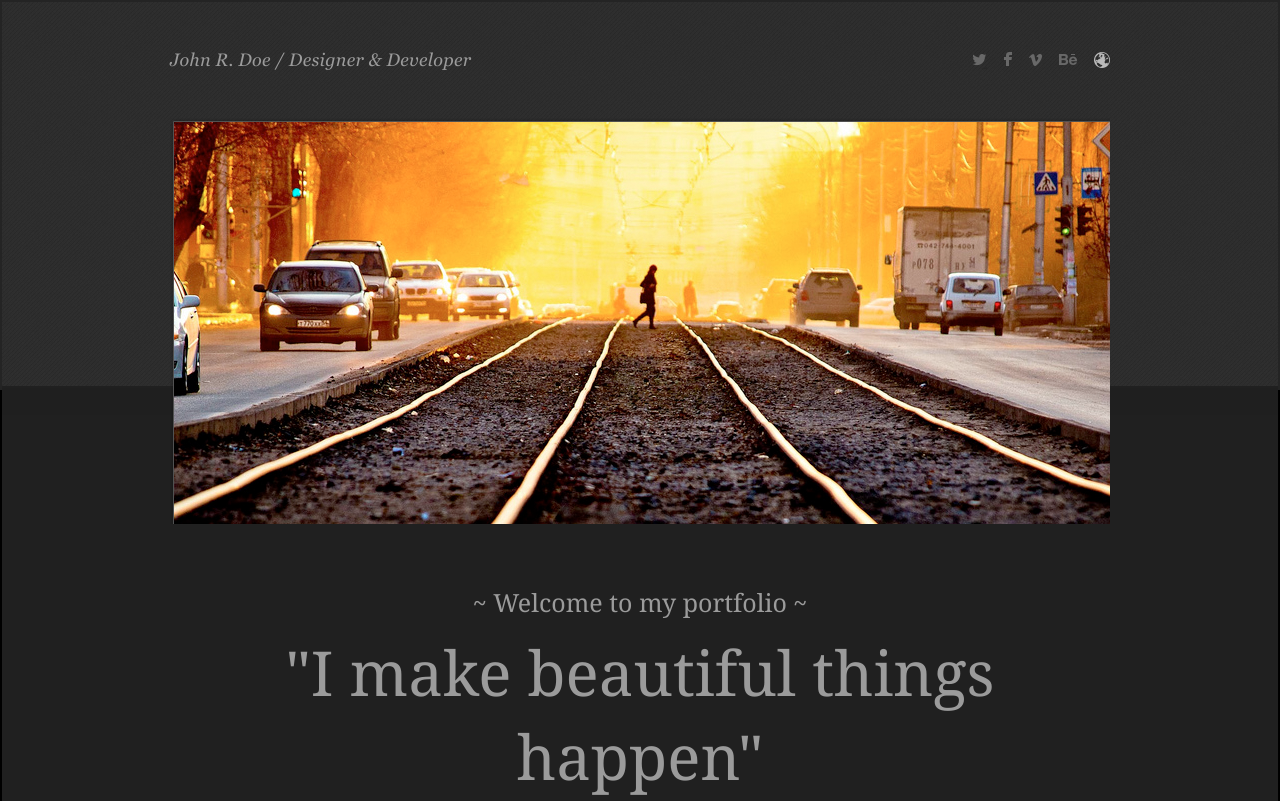
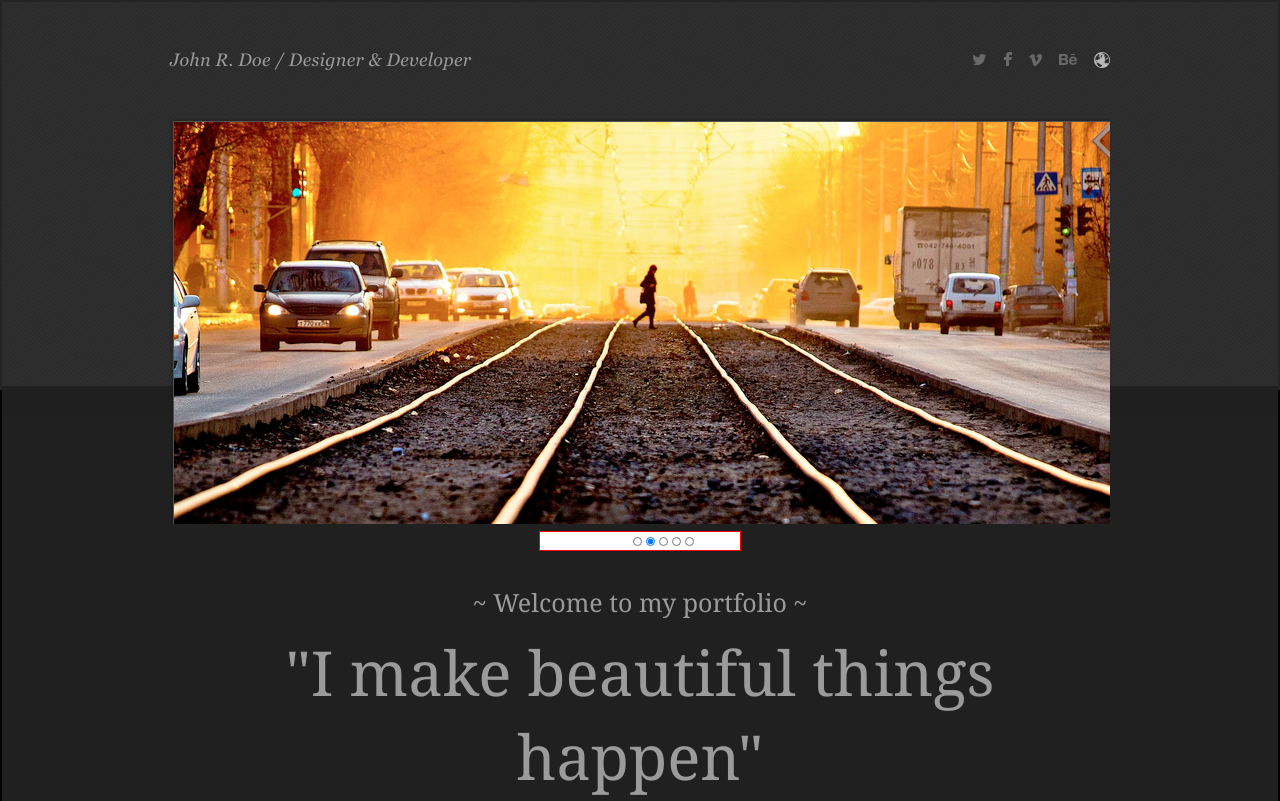
Before and after one commit to Re-z/WebPortfolio, a plain HTML site: page index.html in a window 1280 px wide. Shown: the top 801 px of the page. Drawn offline with Linux system fonts and the light colour scheme.

Commit message:
radio in process

```diff
--- a/index.html
+++ b/index.html
@@ -40,13 +40,13 @@
                 </ul>
             </div>
 
-           <!-- <div class="radio-wrapper">
-                <input class="radio-wrapper__radio" type="radio">
-                <input class="radio-wrapper__radio" type="radio" checked>
-                <input class="radio-wrapper__radio" type="radio">
-                <input class="radio-wrapper__radio" type="radio">
-                <input class="radio-wrapper__radio" type="radio">
-            </div> -->
+           <div class="radio-wrapper">
+                <input class="radio-wrapper__radio" type="radio" name="slider">
+                <input class="radio-wrapper__radio" type="radio" name="slider" checked>
+                <input class="radio-wrapper__radio" type="radio" name="slider">
+                <input class="radio-wrapper__radio" type="radio" name="slider">
+                <input class="radio-wrapper__radio" type="radio" name="slider">
+            </div>
 
         </header>
         <div class="space"></div>
--- a/style.css
+++ b/style.css
@@ -148,11 +148,31 @@ body {
     background-color: #1F1F1F;
     height: 27px;
 }
+/* RADIO BUTTONS */
 .radio-wrapper {
+    outline: 1px solid red;
+    padding-left: 93px;
     margin: 0 auto;
     background: white;
-    width: 300px;
+    margin-top: 53px;
+    width: 200px;
+    position: relative;
 }
+.radio-wrapper__radio {
+      width: 9px;
+    height: 9px;
+    cursor: pointer;
+}
+/*.radio-wrapper__radio:after {
+  content: "";
+  width: 9px;
+  height: 9px;
+  display: block;
+  position: absolute;
+  background-image: url("img/sprites.png");
+  background-position: 0 -214px
+} */
+
 .description-wrapper {
     min-width: 940px;
     font-family: "Georgia", serif;
```
